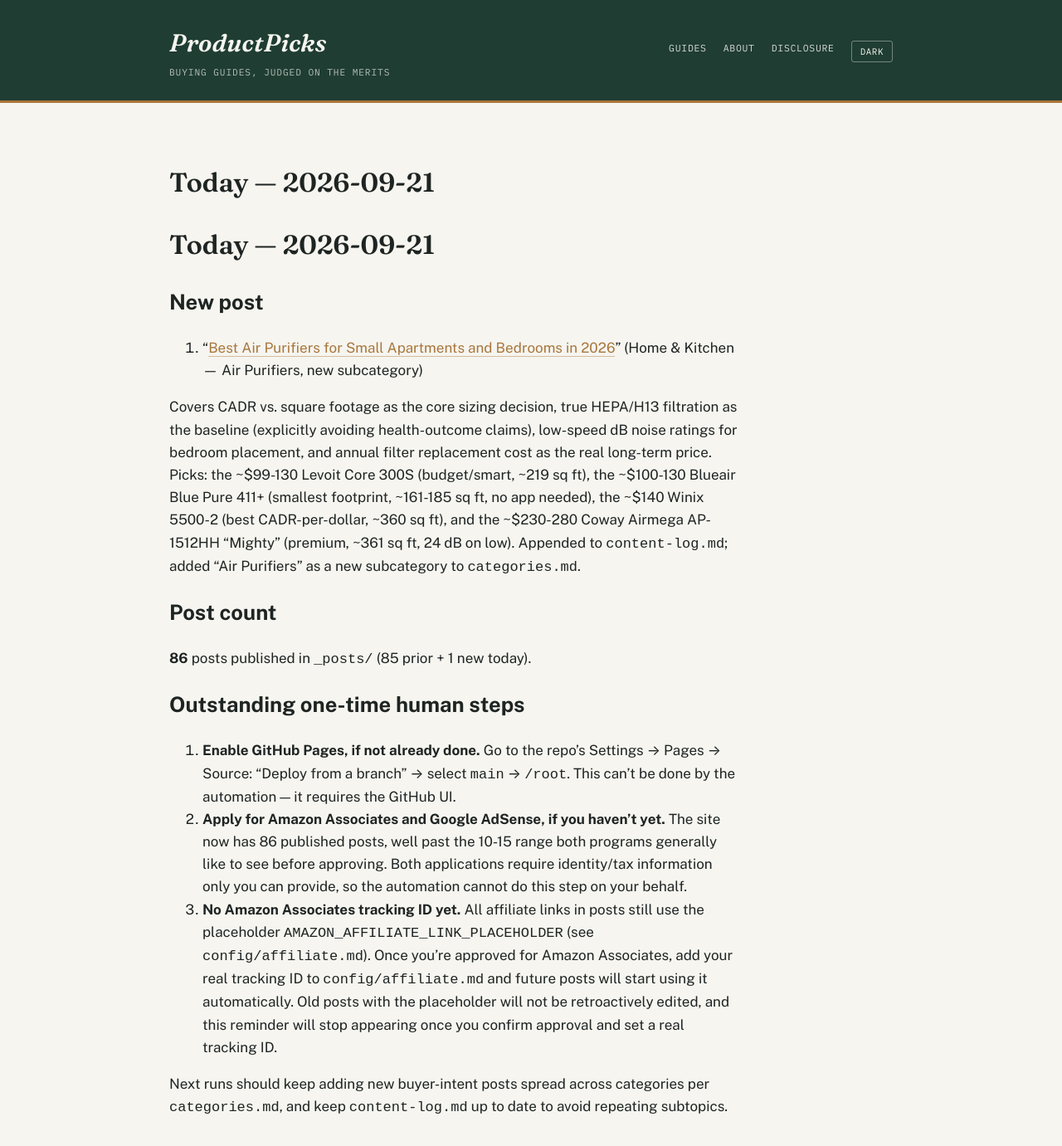
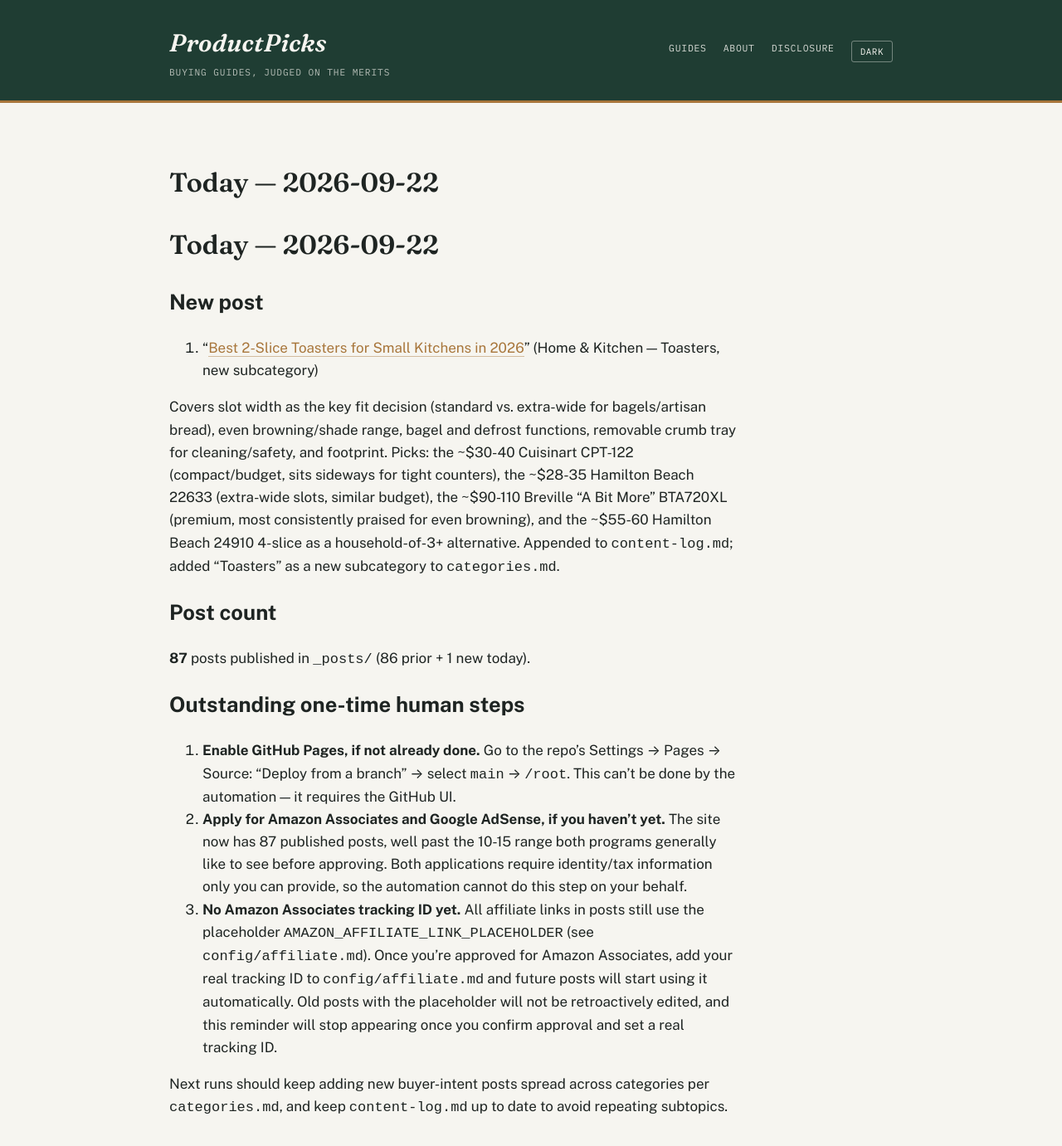
Before and after one commit to ajith198/ProductPicks, a Jekyll site: the page built from today.md, in a window 1280 px wide and 1400 px high. Shown: the top 1381 px of the window at 83% size. Built offline with Jekyll 4.4.1, drawn with Linux system fonts in a browser that asks for light colours; our own code applies the rules of GitHub Pages for plain Markdown files.

Commit message:
daily: 2026-09-22 new post + log update
Add "Best 2-Slice Toasters for Small Kitchens" post (Home & Kitchen /
Toasters, new subcategory), update content-log.md and categories.md,
refresh today.md/TODAY.md.

Co-Authored-By: Claude Sonnet 5 <noreply@anthropic.com>
Claude-Session: https://claude.ai/code/session_01TcWPZJ8WibK2B4tYHabXrb

```diff
--- a/categories.md
+++ b/categories.md
@@ -1,6 +1,6 @@
 # Categories & expansion strategy
 
-**Status: multi-category, as of 2026-07-12. Updated 2026-09-21.** ProductPicks started as a pickleball-only site (see `niche.md` for that original research). This file governs the site now that it has expanded into multiple product verticals, and is the doc future automated/daily runs should consult when choosing what to write next.
+**Status: multi-category, as of 2026-07-12. Updated 2026-09-22.** ProductPicks started as a pickleball-only site (see `niche.md` for that original research). This file governs the site now that it has expanded into multiple product verticals, and is the doc future automated/daily runs should consult when choosing what to write next.
 
 ## Front matter taxonomy
 
@@ -20,7 +20,7 @@ These two fields drive the Category / Type / Year filters in the search bar on t
 | Category | Subcategories covered so far |
 |---|---|
 | Sports | Pickleball, Soccer, Tennis, Cycling, Running, Yoga, Golf, Basketball, Badminton, Swimming, Baseball, Fitness, Volleyball, Climbing, Table Tennis, Boxing, Football, Disc Golf |
-| Home & Kitchen | Coffee Makers, Electric Kettles, Blenders, Air Fryers, Toaster Ovens, Rice Cookers, Stand Mixers, Robot Vacuums, Espresso Machines, Pressure Cookers, Food Processors, Knife Sets, Cast Iron Skillets, Dutch Ovens, Coffee Grinders, Water Filter Pitchers, Cordless Stick Vacuums, Vacuum Sealers, Slow Cookers, Meat Thermometers, Indoor Grills, French Press, Sous Vide Machines, Immersion Blenders, Waffle Makers, Bread Makers, Electric Griddles, Juicers, Air Purifiers |
+| Home & Kitchen | Coffee Makers, Electric Kettles, Blenders, Air Fryers, Toaster Ovens, Rice Cookers, Stand Mixers, Robot Vacuums, Espresso Machines, Pressure Cookers, Food Processors, Knife Sets, Cast Iron Skillets, Dutch Ovens, Coffee Grinders, Water Filter Pitchers, Cordless Stick Vacuums, Vacuum Sealers, Slow Cookers, Meat Thermometers, Indoor Grills, French Press, Sous Vide Machines, Immersion Blenders, Waffle Makers, Bread Makers, Electric Griddles, Juicers, Air Purifiers, Toasters |
 | Outdoor & Recreation | Camping Tents, Sleeping Bags, Headlamps, Hiking Boots, Camp Stoves, Water Filters, Trekking Poles, Coolers, Backpacking Backpacks, Camp Chairs, Camping Lanterns, Fishing, Rain Jackets, Binoculars, Paddleboards, Kayaks, Life Jackets (PFDs), Hydration Packs, Sleeping Pads, Hammocks, Daypacks, Water Bottles, Multi-Tools, Camping Cots, Portable Power Stations |
 
 New subcategories can be added freely within an existing category. New top-level categories should only be added when there's a genuine cluster of buyer-intent content planned for it (not a one-off post) — keep the category list short enough that the dropdown filter stays useful.
--- a/today.md
+++ b/today.md
@@ -1,19 +1,19 @@
-# Today — 2026-09-21
+# Today — 2026-09-22
 
 ## New post
 
-1. "[Best Air Purifiers for Small Apartments and Bedrooms in 2026](/home-kitchen/buying-guides/best-air-purifiers-for-small-apartments-and-bedrooms/)" (Home & Kitchen — Air Purifiers, new subcategory)
+1. "[Best 2-Slice Toasters for Small Kitchens in 2026](/home-kitchen/buying-guides/best-2-slice-toasters-for-small-kitchens/)" (Home & Kitchen — Toasters, new subcategory)
 
-Covers CADR vs. square footage as the core sizing decision, true HEPA/H13 filtration as the baseline (explicitly avoiding health-outcome claims), low-speed dB noise ratings for bedroom placement, and annual filter replacement cost as the real long-term price. Picks: the ~$99-130 Levoit Core 300S (budget/smart, ~219 sq ft), the ~$100-130 Blueair Blue Pure 411+ (smallest footprint, ~161-185 sq ft, no app needed), the ~$140 Winix 5500-2 (best CADR-per-dollar, ~360 sq ft), and the ~$230-280 Coway Airmega AP-1512HH "Mighty" (premium, ~361 sq ft, 24 dB on low). Appended to `content-log.md`; added "Air Purifiers" as a new subcategory to `categories.md`.
+Covers slot width as the key fit decision (standard vs. extra-wide for bagels/artisan bread), even browning/shade range, bagel and defrost functions, removable crumb tray for cleaning/safety, and footprint. Picks: the ~$30-40 Cuisinart CPT-122 (compact/budget, sits sideways for tight counters), the ~$28-35 Hamilton Beach 22633 (extra-wide slots, similar budget), the ~$90-110 Breville "A Bit More" BTA720XL (premium, most consistently praised for even browning), and the ~$55-60 Hamilton Beach 24910 4-slice as a household-of-3+ alternative. Appended to `content-log.md`; added "Toasters" as a new subcategory to `categories.md`.
 
 ## Post count
 
-**86** posts published in `_posts/` (85 prior + 1 new today).
+**87** posts published in `_posts/` (86 prior + 1 new today).
 
 ## Outstanding one-time human steps
 
 1. **Enable GitHub Pages, if not already done.** Go to the repo's Settings → Pages → Source: "Deploy from a branch" → select `main` → `/root`. This can't be done by the automation — it requires the GitHub UI.
-2. **Apply for Amazon Associates and Google AdSense, if you haven't yet.** The site now has 86 published posts, well past the 10-15 range both programs generally like to see before approving. Both applications require identity/tax information only you can provide, so the automation cannot do this step on your behalf.
+2. **Apply for Amazon Associates and Google AdSense, if you haven't yet.** The site now has 87 published posts, well past the 10-15 range both programs generally like to see before approving. Both applications require identity/tax information only you can provide, so the automation cannot do this step on your behalf.
 3. **No Amazon Associates tracking ID yet.** All affiliate links in posts still use the placeholder `AMAZON_AFFILIATE_LINK_PLACEHOLDER` (see `config/affiliate.md`). Once you're approved for Amazon Associates, add your real tracking ID to `config/affiliate.md` and future posts will start using it automatically. Old posts with the placeholder will not be retroactively edited, and this reminder will stop appearing once you confirm approval and set a real tracking ID.
 
 Next runs should keep adding new buyer-intent posts spread across categories per `categories.md`, and keep `content-log.md` up to date to avoid repeating subtopics.
```
Also changed, not shown: TODAY.md (+1 -1 lines), _posts/2026-09-22-best-2-slice-toasters-for-small-kitchens.md (added, +52 -0 lines), content-log.md (+1 -0 lines).
